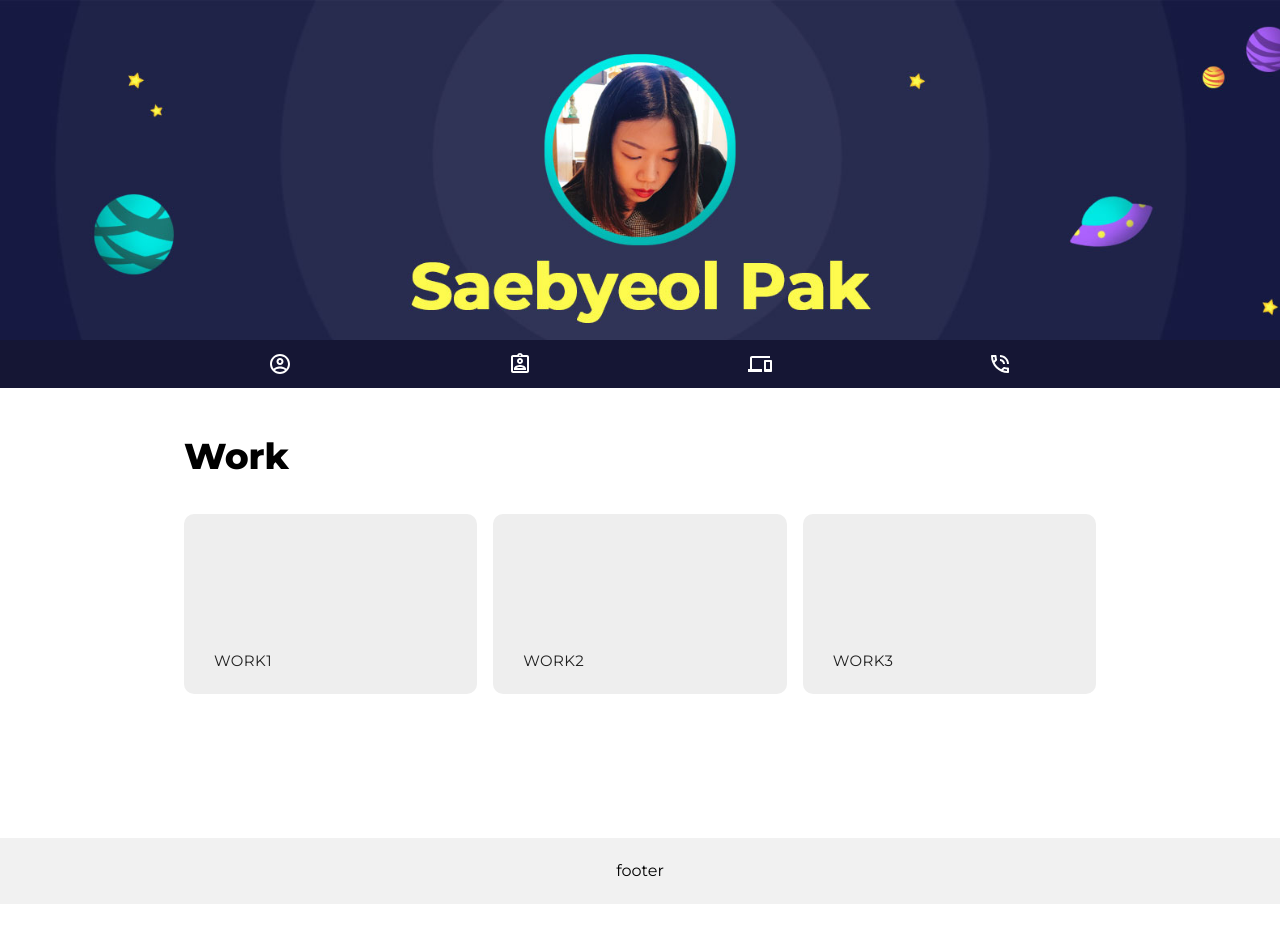
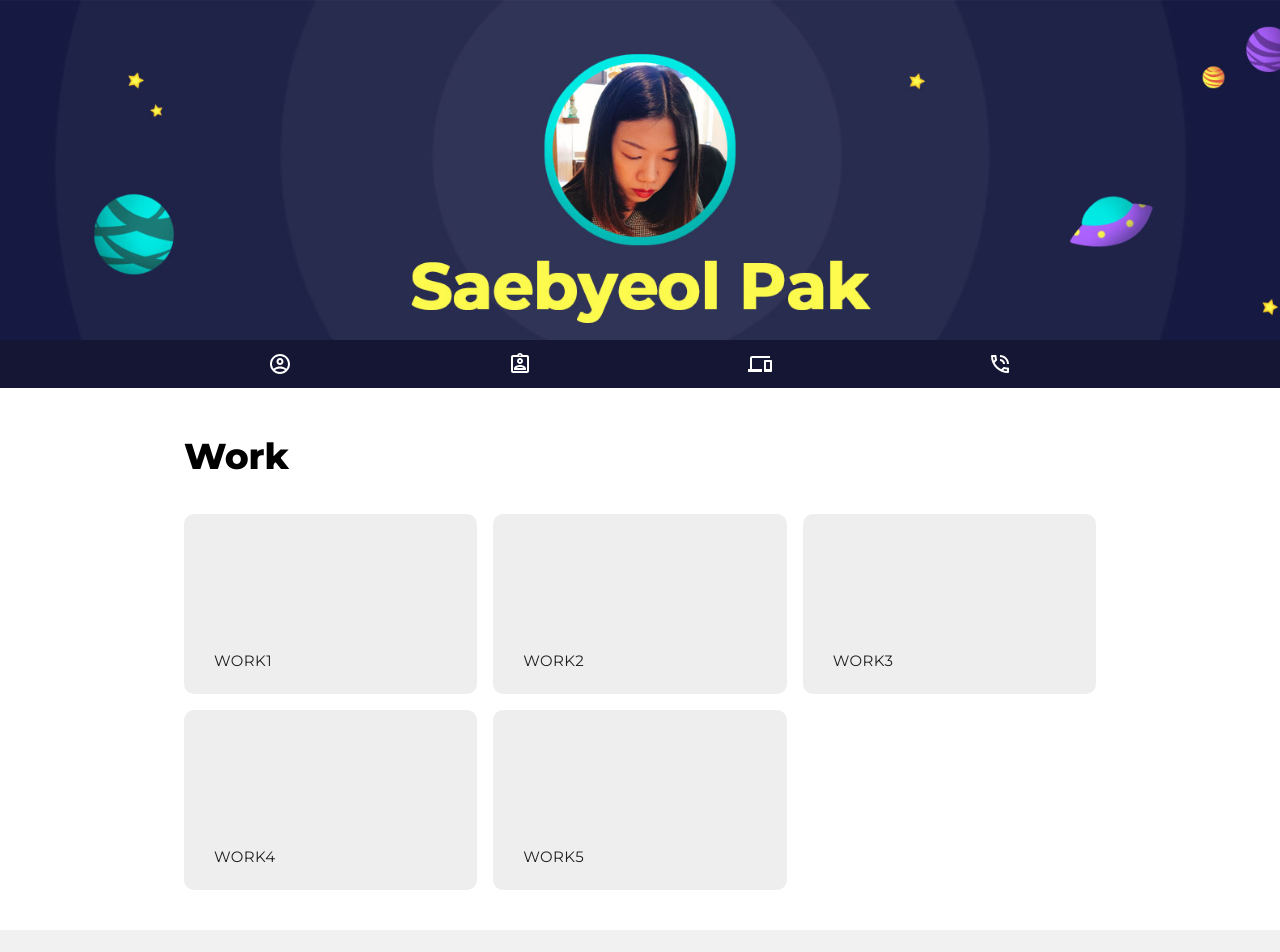
Before and after one commit to saepak/portfolio, a React (Create React App) app: page /Work in a window 1280 px wide. Shown: the top 952 px of the page. Before the commit the page ends 904 px from the top, so only its background shows below. Built offline with nearby package versions, Linux system fonts and the light colour scheme.

Commit message:
added data

```diff
--- a/src/App.css
+++ b/src/App.css
@@ -134,8 +134,15 @@
 }
 
 .workItemBox {
+  text-align: left;
+}
 
+.workItemBox h3 {
+  font-size: 30px;
+  font-weight: bold;
+  padding: 50px 0 30px 0;
 }
+
 
 /***  Contact ***/
 
--- a/src/components/contents/Data.js
+++ b/src/components/contents/Data.js
@@ -5,8 +5,8 @@ export let Data = [
         imgtitle: 'school1',
         src: require('./../../img/work_bg.jpg'),
         alt:'school1',
-        title:'Work1',
-        skill:'PHP, HTML, CSS',
+        title:'work1',
+        skill:'React Native, React Hooks, Native-base, HTML, CSS, JavaScript',
         href:"https://www.school.com",
         desc:"My role and resposibility1"
       },
@@ -15,8 +15,8 @@ export let Data = [
         imgtitle: 'school2',
         src: require('./../../img/work_bg.jpg'),
         alt:'school2',
-        title:'Work2',
-        skill:'HTML, CSS, Javascript',
+        title:'work2',
+        skill:'React, React Hooks, Material-UI, HTML, CSS, Javascript',
         href:"https://www.school.com",
         desc:"My role and resposibility2"
       },
@@ -25,10 +25,29 @@ export let Data = [
         imgtitle: 'school3',
         src: require('./../../img/work_bg.jpg'),
         alt:'school3',
-        title:'Work3',
-        skill:'React Native',
+        title:'work3',
+        skill:'React, React Hooks, HTML, CSS, Javascript',
         href:"https://www.school.com",
         desc:"My role and resposibility3"
       },
-
+      {
+        id:4,
+        imgtitle: 'school4',
+        src: require('./../../img/work_bg.jpg'),
+        alt:'school3',
+        title:'work4',
+        skill:'HTML, CSS, JavaScript, Firebase',
+        href:"https://www.school.com",
+        desc:"My role and resposibility3"
+      },
+      {
+        id:5,
+        imgtitle: 'school4',
+        src: require('./../../img/work_bg.jpg'),
+        alt:'school3',
+        title:'work5',
+        skill:'PHP, Wordpress, SASS',
+        href:"https://www.school.com",
+        desc:"My role and resposibility3"
+      },
 ]
--- a/src/components/contents/WorkItem.js
+++ b/src/components/contents/WorkItem.js
@@ -8,9 +8,9 @@ const WorkItem = ({match}) => {
     const [ data, setData ] = React.useState(Data[id]);
 
     return (
-        <Container>
+        <Container className="subBox" maxWidth="md">
             <div className="workItemBox">
-                <div>{data.title}</div>
+                <h3>{data.title}</h3>
                 <div>{data.skill}</div>
             </div>
         </Container>
```
